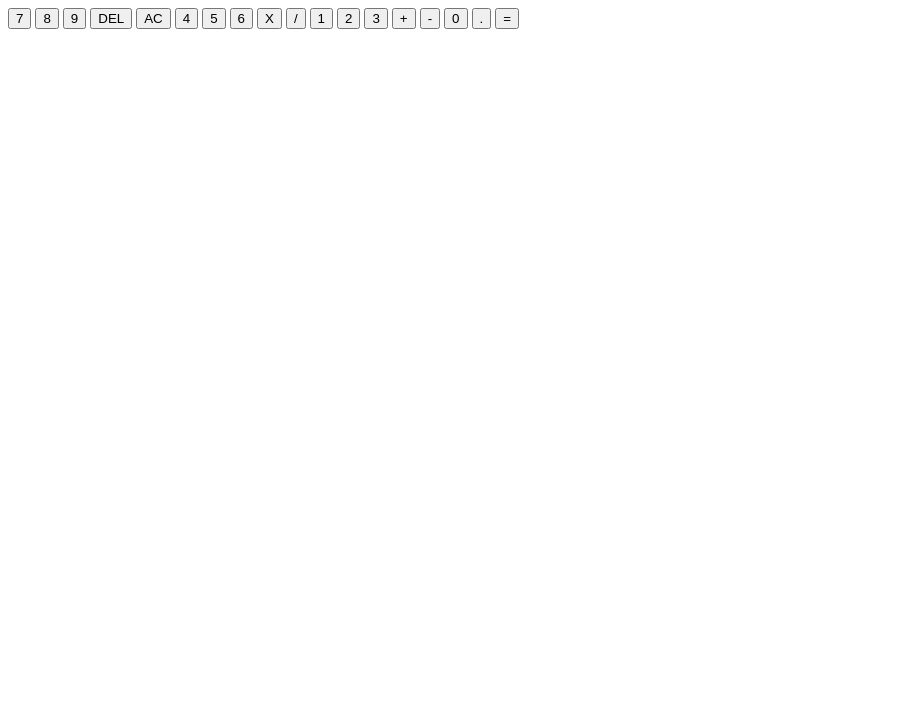
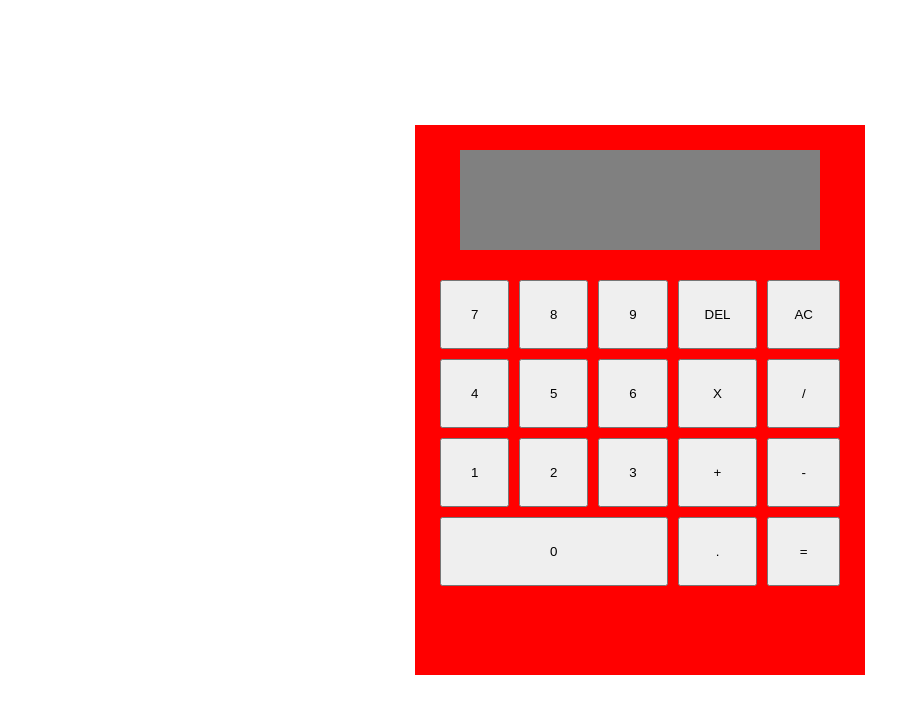
Before and after one commit to crindshelter/calculator, a plain HTML site: page index.html in a window 1280 px wide. Shown: the whole page, without its empty margins (0-920 px from the left). Drawn offline with Linux system fonts and the light colour scheme.

Commit message:
Basic layout

```diff
--- a/index.html
+++ b/index.html
@@ -25,7 +25,7 @@
             <button>3</button>
             <button>+</button>
             <button>-</button>
-            <button>0</button>
+            <button id="zero">0</button>
             <button>.</button>
             <button>=</button>
         </div>
--- a/style.css
+++ b/style.css
@@ -0,0 +1,43 @@
+* {
+    margin: 0;
+    padding: 0;
+}
+
+body {
+    height: 100vh;
+    display: flex;
+    justify-content: center;
+    align-items: center;
+}
+
+.calculator-body {
+    width: 400px;
+    height: 500px;
+    background-color: red;
+    display: flex;
+    flex-direction: column;
+    align-items: center;
+    padding: 25px;
+    gap: 30px;
+}
+
+.screen {
+    height: 100px;
+    width:  90%;
+    background-color: gray;
+}
+
+.buttons {
+    display: grid;
+    grid-template-columns: 1fr 1fr 1fr 1fr 1fr;
+    grid-template-rows: 1fr 1fr 1fr 1fr;
+    gap: 10px;
+}
+
+.buttons > * {
+    padding: 25px;
+}
+
+#zero {
+    grid-column: span 3;
+}
```
